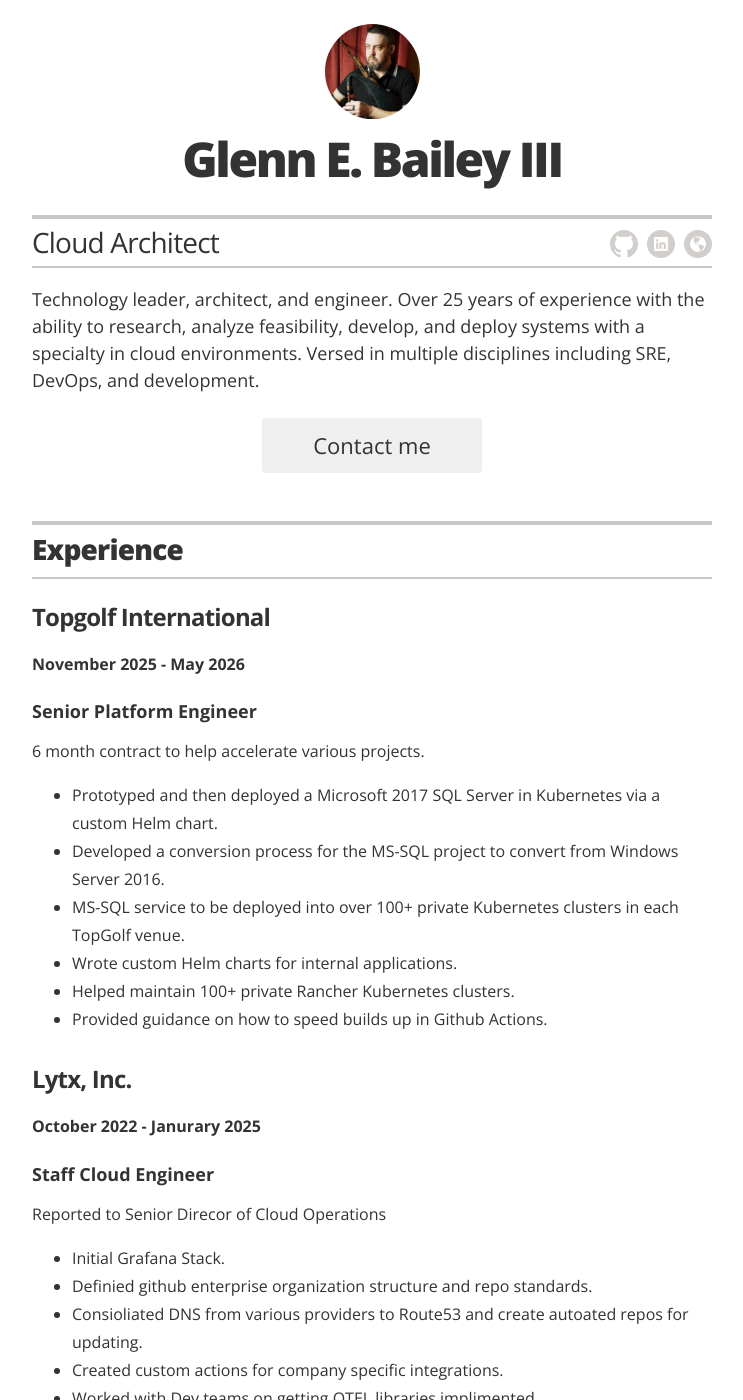
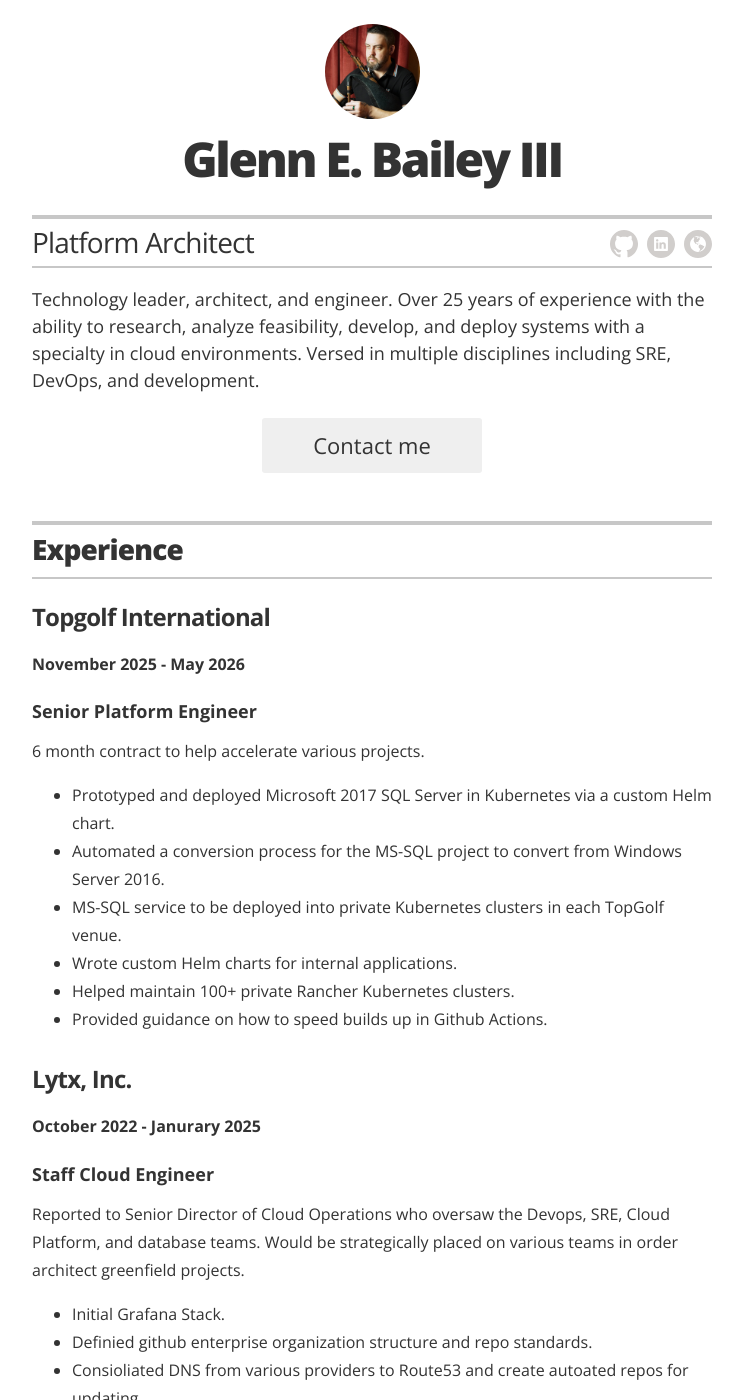
Before and after one commit to replicant0wnz/resume, a Jekyll site: the page built from index.html, in a window 1280 px wide and 1400 px high. Shown: the whole window, without its empty margins (268-1011 px from the left). Built offline with Jekyll 4.4.1, drawn with Linux system fonts in a browser that asks for light colours.

Commit message:
Lytx fix

```diff
--- a/_config.yml
+++ b/_config.yml
@@ -11,7 +11,7 @@
 # Resume settings
 resume_avatar:                  "true"
 resume_name:                    "Glenn E. Bailey III"
-resume_title:                   "Cloud Architect"
+resume_title:                   "Platform Architect"
 
 # used for the contact button in _layouts/resume.html
 resume_contact_email:           "glenn@dronemusic.co"
--- a/_data/experience.yml
+++ b/_data/experience.yml
@@ -5,9 +5,9 @@
     - name: Senior Platform Engineer
       summary: 6 month contract to help accelerate various projects.
       accomplishments:
-        - Prototyped and then deployed a Microsoft 2017 SQL Server in Kubernetes via a custom Helm chart.
-        - Developed a conversion process for the MS-SQL project to convert from Windows Server 2016.
-        - MS-SQL service to be deployed into over 100+ private Kubernetes clusters in each TopGolf venue.
+        - Prototyped and deployed Microsoft 2017 SQL Server in Kubernetes via a custom Helm chart.
+        - Automated a conversion process for the MS-SQL project to convert from Windows Server 2016.
+        - MS-SQL service to be deployed into private Kubernetes clusters in each TopGolf venue.
         - Wrote custom Helm charts for internal applications.
         - Helped maintain 100+ private Rancher Kubernetes clusters.
         - Provided guidance on how to speed builds up in Github Actions.
@@ -17,7 +17,8 @@
   positions:
 
     - name: Staff Cloud Engineer
-      summary: Reported to Senior Direcor of Cloud Operations
+      summary: Reported to Senior Director of Cloud Operations who oversaw the Devops, SRE, Cloud Platform, and
+               database teams. Would be strategically placed on various teams in order architect greenfield projects.
       accomplishments:
         - Initial Grafana Stack.
         - Definied github enterprise organization structure and repo standards.
```
